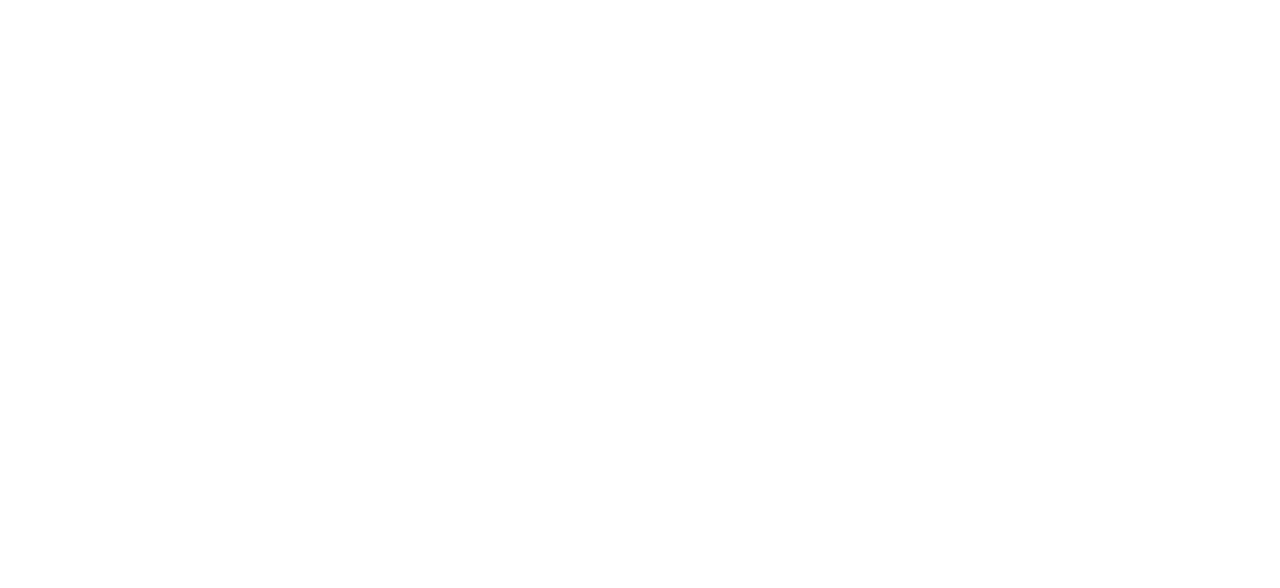
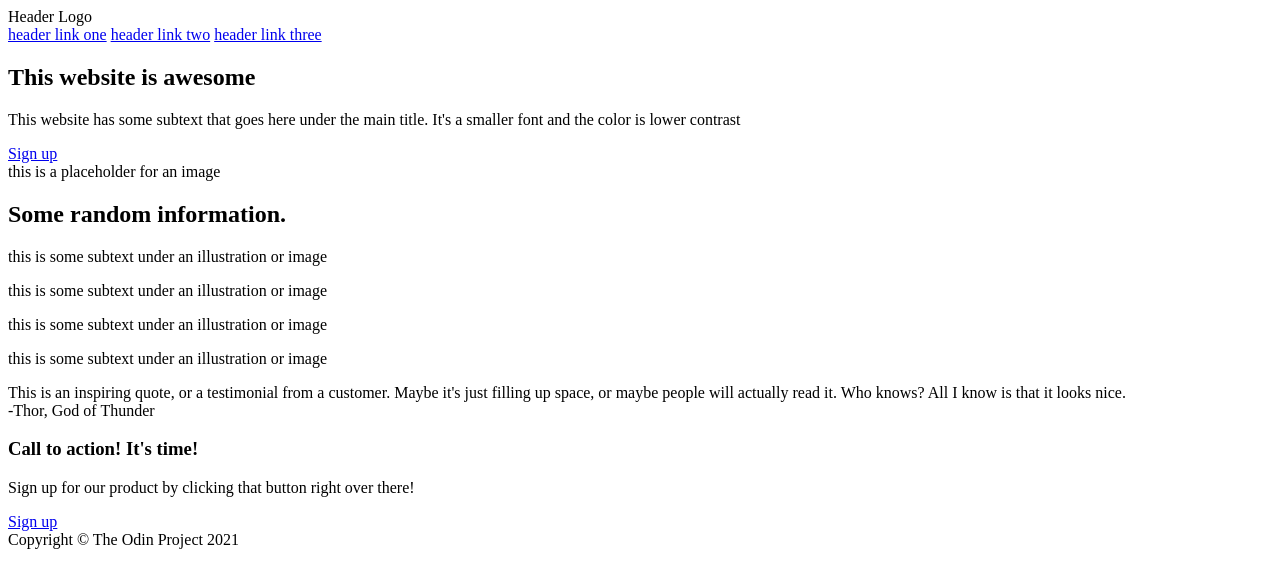
Before and after one commit to noorbaby/header_logo, a plain HTML site: page index.html in a window 1280 px wide. Drawn offline with Linux system fonts and the light colour scheme.

Commit message:
Update index.html
finished index.html

```diff
--- a/index.html
+++ b/index.html
@@ -3,19 +3,70 @@
   <head>
     <meta charset="UTF-8" />
     <meta name="viewport" content="width=device-width, initial-scale=1.0" />
-    <title>Your Title Here</title>
+    <title>Header Logo</title>
   </head>
   <body>
-    <header>
-      <!-- Header content goes here -->
-    </header>
+    <header>Header Logo</header>
+    <nav>
+      <a href="#">header link one</a>
+      <a href="#">header link two</a>
+      <a href="#">header link three</a>
+    </nav>
+    <section class="hero">
+      <div class="hero-content">
+        <h1>This website is awesome</h1>
+        <p>
+          This website has some subtext that goes here under the main title.
+          It's a smaller font and the color is lower contrast
+        </p>
+        <a href="#" class="button">Sign up</a>
+      </div>
+      <div class="hero-image">this is a placeholder for an image</div>
+    </section>
 
-    <main>
-      <!-- Main content goes here -->
-    </main>
+    <section class="info-section">
+      <h2>Some random information.</h2>
+      <div class="info-cards">
+        <div class="info-card">
+          <div class="card-image"></div>
+          <p>this is some subtext under an illustration or image</p>
+        </div>
+        <div class="info-card">
+          <div class="card-image"></div>
+          <p>this is some subtext under an illustration or image</p>
+        </div>
+        <div class="info-card">
+          <div class="card-image"></div>
+          <p>this is some subtext under an illustration or image</p>
+        </div>
+        <div class="info-card">
+          <div class="card-image"></div>
+          <p>this is some subtext under an illustration or image</p>
+        </div>
+      </div>
+    </section>
 
-    <footer>
-      <!-- Footer content goes here -->
-    </footer>
+    <section class="quote-section">
+      <div class="quote">
+        This is an inspiring quote, or a testimonial from a customer. Maybe it's
+        just filling up space, or maybe people will actually read it. Who knows?
+        All I know is that it looks nice.
+        <div class="quote-author">-Thor, God of Thunder</div>
+      </div>
+    </section>
+
+    <section class="cta-section">
+      <div class="cta-container">
+        <div>
+          <h3>Call to action! It's time!</h3>
+          <p>
+            Sign up for our product by clicking that button right over there!
+          </p>
+        </div>
+        <a href="#" class="button">Sign up</a>
+      </div>
+    </section>
+
+    <footer>Copyright © The Odin Project 2021</footer>
   </body>
 </html>
```
